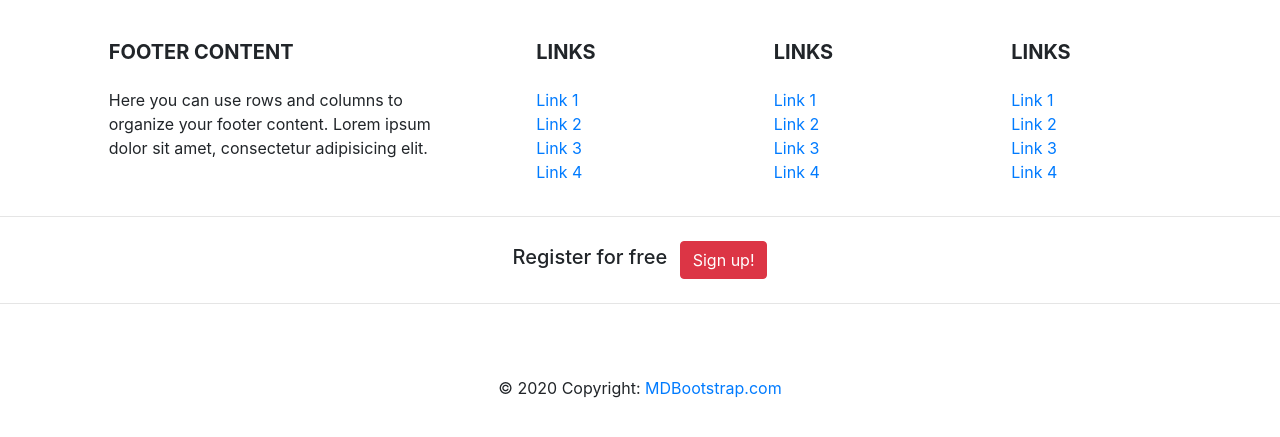
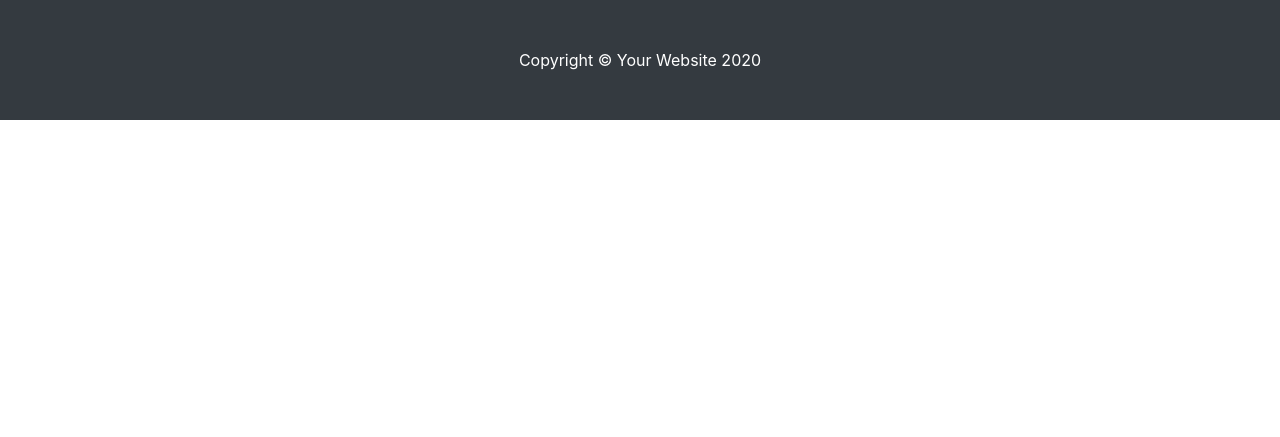
Before and after one commit to PrantaChakraborty/myBlog, a Django app: template templates/base.html in a window 1280 px wide. Shown: the part 56-493 px from the top of the page. Run offline with Django 3.2, Linux system fonts and the light colour scheme; the template is opened without the code that fills it, so the values that code supplies are empty.

```diff
--- a/blogs/models.py
+++ b/blogs/models.py
@@ -1,6 +1,7 @@
 import uuid
 
 from django.db import models
+from django.urls import reverse
 
 # Create your models here.
 
@@ -23,3 +24,6 @@ class Post(models.Model):
 
     def __str__(self):
         return self.title
+
+    def get_absolute_url(self):
+        return reverse('detail_view', args=[str(self.id)])
--- a/blogs/urls.py
+++ b/blogs/urls.py
@@ -1,6 +1,8 @@
 from django.urls import path
-from .views import homeView
+from .views import homeView, PostDetailView
 
 urlpatterns = [
     path('', homeView, name='home'),
+    path('post/<uuid:pk>/', PostDetailView.as_view(), name='detail_view')
+
 ]
--- a/templates/base.html
+++ b/templates/base.html
@@ -8,9 +8,7 @@
   <meta name="description" content="">
   <meta name="author" content="">
 
-  {% block title %}
-    <title> </title>
-  {% endblock title %}
+  {% block title %}<title> </title>{% endblock title %}
 
 
   <!-- Bootstrap core CSS -->
@@ -51,166 +49,18 @@
     </div>
   </nav>
   {% block content %}
+
   {% endblock content %}
 <!-- Footer -->
-<footer class="page-footer font-small stylish-color-dark pt-4">
-
-  <!-- Footer Links -->
-  <div class="container text-center text-md-left">
-
-    <!-- Grid row -->
-    <div class="row">
-
-      <!-- Grid column -->
-      <div class="col-md-4 mx-auto">
-
-        <!-- Content -->
-        <h5 class="font-weight-bold text-uppercase mt-3 mb-4">Footer Content</h5>
-        <p>Here you can use rows and columns to organize your footer content. Lorem ipsum dolor sit amet,
-          consectetur
-          adipisicing elit.</p>
-
-      </div>
-      <!-- Grid column -->
-
-      <hr class="clearfix w-100 d-md-none">
-
-      <!-- Grid column -->
-      <div class="col-md-2 mx-auto">
-
-        <!-- Links -->
-        <h5 class="font-weight-bold text-uppercase mt-3 mb-4">Links</h5>
-
-        <ul class="list-unstyled">
-          <li>
-            <a href="#!">Link 1</a>
-          </li>
-          <li>
-            <a href="#!">Link 2</a>
-          </li>
-          <li>
-            <a href="#!">Link 3</a>
-          </li>
-          <li>
-            <a href="#!">Link 4</a>
-          </li>
-        </ul>
-
-      </div>
-      <!-- Grid column -->
-
-      <hr class="clearfix w-100 d-md-none">
-
-      <!-- Grid column -->
-      <div class="col-md-2 mx-auto">
-
-        <!-- Links -->
-        <h5 class="font-weight-bold text-uppercase mt-3 mb-4">Links</h5>
-
-        <ul class="list-unstyled">
-          <li>
-            <a href="#!">Link 1</a>
-          </li>
-          <li>
-            <a href="#!">Link 2</a>
-          </li>
-          <li>
-            <a href="#!">Link 3</a>
-          </li>
-          <li>
-            <a href="#!">Link 4</a>
-          </li>
-        </ul>
-
-      </div>
-      <!-- Grid column -->
-
-      <hr class="clearfix w-100 d-md-none">
-
-      <!-- Grid column -->
-      <div class="col-md-2 mx-auto">
-
-        <!-- Links -->
-        <h5 class="font-weight-bold text-uppercase mt-3 mb-4">Links</h5>
-
-        <ul class="list-unstyled">
-          <li>
-            <a href="#!">Link 1</a>
-          </li>
-          <li>
-            <a href="#!">Link 2</a>
-          </li>
-          <li>
-            <a href="#!">Link 3</a>
-          </li>
-          <li>
-            <a href="#!">Link 4</a>
-          </li>
-        </ul>
-
-      </div>
-      <!-- Grid column -->
-
+<!-- Footer -->
+<!-- Footer -->
+  <footer class="py-5 bg-dark">
+    <div class="container">
+      <p class="m-0 text-center text-white">Copyright &copy; Your Website 2020</p>
     </div>
-    <!-- Grid row -->
-
-  </div>
-  <!-- Footer Links -->
-
-  <hr>
-
-  <!-- Call to action -->
-  <ul class="list-unstyled list-inline text-center py-2">
-    <li class="list-inline-item">
-      <h5 class="mb-1">Register for free</h5>
-    </li>
-    <li class="list-inline-item">
-      <a href="#!" class="btn btn-danger btn-rounded">Sign up!</a>
-    </li>
-  </ul>
-  <!-- Call to action -->
-
-  <hr>
-
-  <!-- Social buttons -->
-  <ul class="list-unstyled list-inline text-center">
-    <li class="list-inline-item">
-      <a class="btn-floating btn-fb mx-1">
-        <i class="fab fa-facebook-f"> </i>
-      </a>
-    </li>
-    <li class="list-inline-item">
-      <a class="btn-floating btn-tw mx-1">
-        <i class="fab fa-twitter"> </i>
-      </a>
-    </li>
-    <li class="list-inline-item">
-      <a class="btn-floating btn-gplus mx-1">
-        <i class="fab fa-google-plus-g"> </i>
-      </a>
-    </li>
-    <li class="list-inline-item">
-      <a class="btn-floating btn-li mx-1">
-        <i class="fab fa-linkedin-in"> </i>
-      </a>
-    </li>
-    <li class="list-inline-item">
-      <a class="btn-floating btn-dribbble mx-1">
-        <i class="fab fa-dribbble"> </i>
-      </a>
-    </li>
-  </ul>
-  <!-- Social buttons -->
-
-  <!-- Copyright -->
-  <div class="footer-copyright text-center py-3">© 2020 Copyright:
-    <a href="https://mdbootstrap.com/"> MDBootstrap.com</a>
-  </div>
-  <!-- Copyright -->
-
-</footer>
+    <!-- /.container -->
+  </footer>
 <!-- Footer -->
-
   <!-- Bootstrap core JavaScript -->
   <script src="../static/jquery/jquery.min.js"></script>
   <script src="../static/js/bootstrap.bundle.min.js"></script>
```
Also changed, not shown: blogs/views.py (+13 -1 lines), templates/blog/blog_detail.html (added, +55 -0 lines), templates/blog/home.html (+20 -11 lines), static/css/bootstrap.css, 1 other file.
